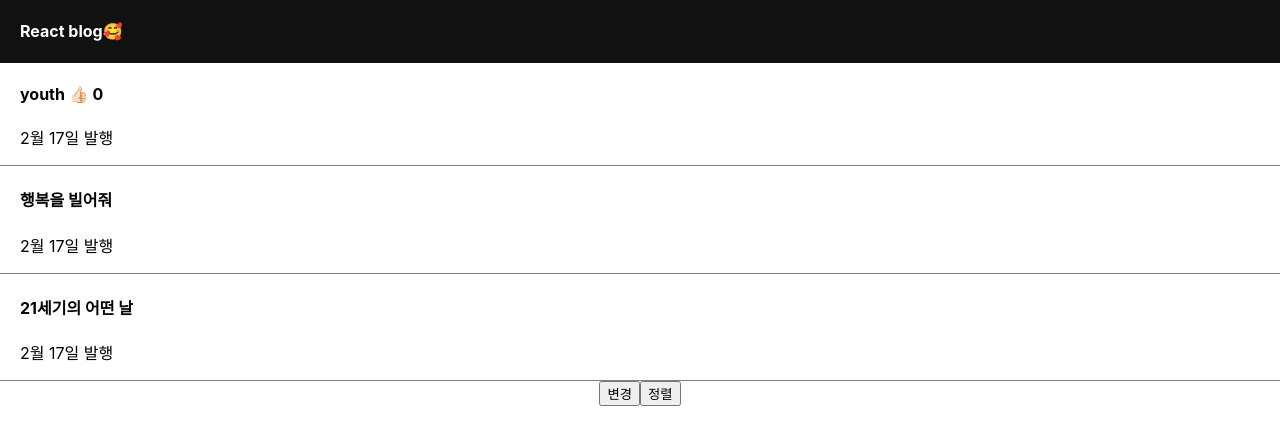
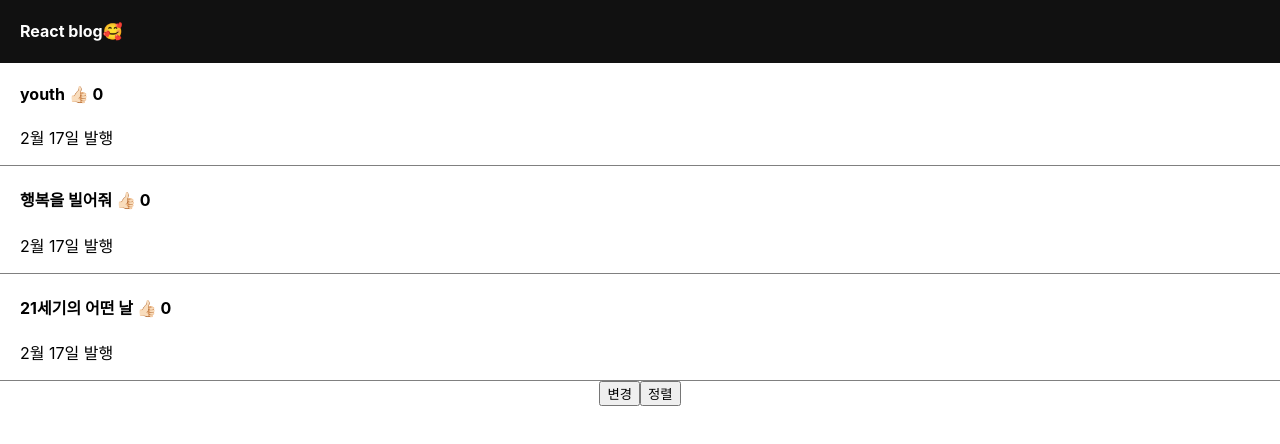
Before and after one commit to dwyjmay/toyproject-blog, a React (Create React App) app: page / in a window 1280 px wide. Shown: the top 444 px of the page. Built offline with nearby package versions, Linux system fonts and the light colour scheme.

Commit message:
강의7 - map 사용법 - 숙제중

```diff
--- a/src/App.js
+++ b/src/App.js
@@ -1,38 +1,6 @@
 /* eslint-disable */
 import './App.css';
 import {useState} from "react";
-
-
-/*
-1. function Name(){return ()}만들기  함수이름은 대문자로 시작.
-2. return()에 html 담기
-3. <함수명></함수명>'
-
-컴포넌트 만들기 좋은 상황
-반복적 html 축약 시
-큰 페이지
-자주 변경되는 UI
-
-단점
-state  가져다 쓸 때 문제가 생긴다
-function  App() 안에서만 정의되어 있기 때문..
-
-컴포넌트 만드는 문법 1
-function Name(){
-return ()
-}
-컴포넌트 만드는 문법 2
-const Modal =  ()=>{
-  return()
-}
-*/
-
-/* 동적인 UI만드는 STEP*/
-/*
-STEP1. html css 로 미리 디자인 완성
-STEP2. UI의 현재 상태를 state로 저장
-STEP3. state에 따라 UI가 어떻게 보일지 작성
-*/
 
 function Modal(){
     return(
@@ -46,9 +14,25 @@ function Modal(){
 
 function App() {
     const [title,setTitle] = useState(['youth','행복을 빌어줘','21세기의 어떤 날']) ;
-    const [like,setLike] = useState(0);
+    const [like,setLike] = useState([0,0,0]);
 
-    const [modal,setModal] = useState(false); //STEP2
+    const [modal,setModal] = useState(false);
+
+    /* map */
+    // array의 자료 개수만큼  함수안의 코드를 실행해준다.
+    // 함수의 첫 번째 파라미터는 array안에 있던 자료 각각.
+    // return을 하면 배열을 담아줌. ( array개수만큼)
+
+    //함수의 두 번째 파라미터는  반복문이 돌 때마다 0부터 1씩 증가하는 정수
+
+    // 반복문으로 html을 생성하면 각각에 key={고유숫자} 추가해주어야한다.
+/*
+
+    [1,2,3].map(function(a){
+        console.log(a);
+        return '12321'
+    })
+*/
 
     function myfunc(){
         setLike(like+1);
@@ -56,14 +40,11 @@ function App() {
 
     function changeTitle(){
         const arr = [...title]
-        arr[0] = "여자 코트 추천" //원본이 아니라 copy본을
+        arr[0] = "여자 코트 추천"
         setTitle(arr);
     }
 
     function sortList(){
-        /*const arr = [...title];
-        arr.sort();
-        setTitle(arr)*/
         const arr = [...(title.sort())];
         setTitle(arr)
     }
@@ -77,7 +58,32 @@ function App() {
             <div className="black-nav">
                 <h4>React blog🥰</h4>
             </div>
-            <div className="list">
+
+            {/* 중괄호 안에서는 if 나 for 이런거 쓸수 없음  if는 삼항연산자로, for 는 map으로 대체해보자 */}
+            {
+               /* [1,2,3].map(function(index){
+                    return( <div>안녕</div>
+
+                    )
+                })*/
+
+                /*<div>안녕</div><div>안녕</div><div>안녕</div> 세개가 남는것*/
+            }
+
+            {
+                title.map(function(val,i){
+                    return(
+                        <div className="list" key={i}>
+                            <h4 onClick={handleModal}>{val} <span onClick={myfunc}>👍🏻</span> {like[i]}</h4>
+                            {/* {val} 대신에   map의 콜백함수의 두번재파라미터를 활용해서 {title[i]}  로 작성해도 됨*/}
+                            <p>2월 17일 발행</p>
+                        </div>
+                    )
+                })
+
+            }
+
+        {/*    <div className="list">
                 <h4>{title[0]} <span onClick={myfunc}>👍🏻</span> {like}</h4>
                 <p>2월 17일 발행</p>
             </div>
@@ -88,11 +94,10 @@ function App() {
             <div className="list">
                 <h4 onClick={handleModal}>{title[2]}</h4>
                 <p>2월 17일 발행</p>
-            </div>
+            </div>*/}
             <button onClick={changeTitle}>변경</button>
             <button onClick={sortList}>정렬</button>
 
-            {/*STEP3*/}
             {
                 modal ? <Modal/> : null
             }
```
